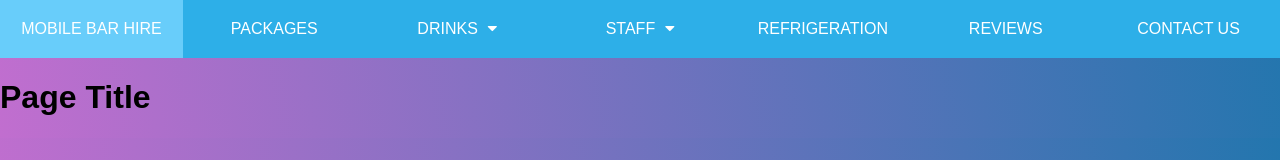
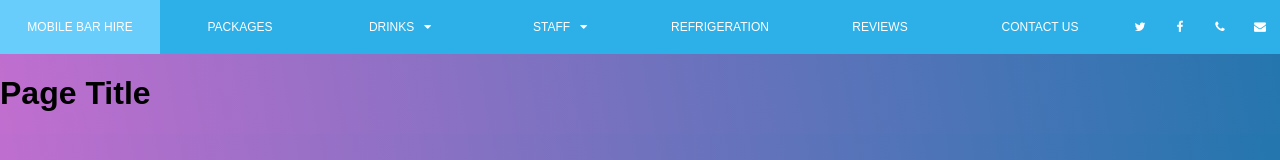
Before and after one commit to kevin-mylett/flexboxNav, a plain HTML site: page index.html in a window 1280 px wide. Shown: the top 160 px of the page. Drawn offline with Linux system fonts and the light colour scheme.

Commit message:
Added extra social icons & positioning to dropdown items

```diff
--- a/index.html
+++ b/index.html
@@ -16,6 +16,12 @@
 	  	</li>
 	  	<li class="social">
 	  		<a href="#"><i class="fa fa-facebook"></i></a>
+	  	</li>
+	  	<li class="social">
+	  		<a href="#"><i class="fa fa-phone"></i></a>
+	  	</li>
+	  	<li class="social">
+	  		<a href="#"><i class="fa fa-envelope"></i></a>
 	  	</li>
 	    <li><a href="#">Mobile Bar Hire</a></li>
 	    <li><a href="#">Packages</a></li>
--- a/style.css
+++ b/style.css
@@ -18,6 +18,7 @@ a {
   text-align: center;
   text-transform: uppercase;
   transition:all 0.5s;
+  font-size: 12px;
 }
 
 a:hover {
@@ -25,7 +26,7 @@ a:hover {
 }
 
 /*.wrapper {
-  max-width: 1000px;
+  max-width: 970px;
   margin: 0 auto;
 }*/
 
@@ -56,7 +57,7 @@ a:hover {
 }
 
 .site-navigation ul li.social {
-  flex: 1 1 50%;
+  flex: 1 1 25%;
 }
 
 .fa-caret-down {
@@ -73,6 +74,9 @@ a:hover {
 	/*Sub-Menu*/
 	.sub-menu ul {
 		display: none;
+    position: absolute;
+    width: 250px;
+    background-color: #2DAFE8;
 	}
 
 	.site-navigation ul li:hover > ul {
@@ -89,6 +93,6 @@ a:hover {
   }
 
   .social {
-    display: none;
+    order: 1;
   }
 }
```
